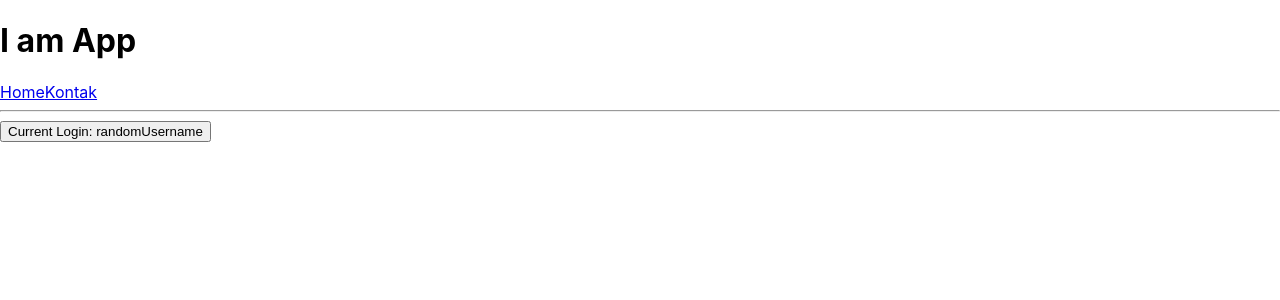
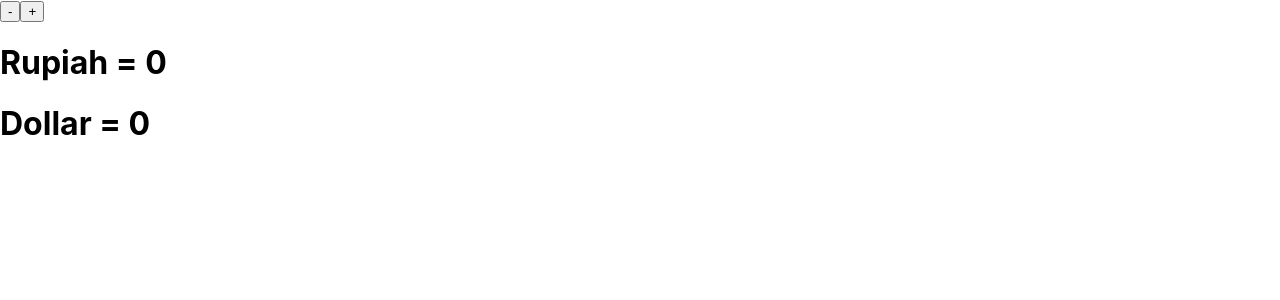
Before and after one commit to rezafikkri/react-component, a React (Create React App) app: page / in a window 1280 px wide. Shown: the top 300 px of the page. Built offline with nearby package versions, Linux system fonts and the light colour scheme.

Commit message:
feat: render props

```diff
--- a/src/App.js
+++ b/src/App.js
@@ -1,56 +1,55 @@
 import React from 'react';
 import './App.css';
 
-// HOC dan Context
-const AuthContext = React.createContext();
+// Render Props
 
-function withAuth(WrappedComponent) {
-  return class extends React.Component {
-    render() {
-      return (
-        <AuthContext.Consumer>
-          {context => <WrappedComponent {...this.props} {...context} />}
-        </AuthContext.Consumer>
-      );
-    }
-  }
-}
-
-class App extends React.Component {
+class Amount extends React.Component {
   constructor(props) {
     super(props);
     this.state = {
-      username: 'randomUsername'
-    };
+      amount: 0
+    }
+  }
+
+  handleOnIncrement = () => {
+    this.setState(state => ({ amount: state.amount + 1 }));
+  }
+
+  handleOnDecrement = () => {
+    this.setState(state => ({ amount: state.amount - 1 }));
   }
 
   render() {
     return (
-      <AuthContext.Provider value={this.state}>
-        <h1>I am App</h1>
-        <Navigation />
-      </AuthContext.Provider>
+      <div>
+        <button type='button' onClick={this.handleOnDecrement}> - </button>
+        <button type='button' onClick={this.handleOnIncrement}> + </button>
+
+        {this.props.render(this.state.amount)}
+      </div>
     );
   }
 }
 
-function Navigation() {
-  return (
-    <nav>
-      <a href="#">Home</a>
-      <a href="/kontak">Kontak</a>
-      <hr />
-      <Button theme="dark" type="warning" />
-    </nav>
-  );
+function Rupiah(props) {
+  return <h1>Rupiah = {props.amount}</h1>;
 }
 
-function ButtonBase(props) {
-  return (
-    <button className={props.theme}>Current Login: {props.username}</button>
-  );
+function Dollar(props) {
+  return <h1>Dollar = {props.amount * 14000}</h1>;
 }
 
-const Button = withAuth(ButtonBase);
+class App extends React.Component {
+  render() {
+    return (
+      <Amount render={amount => (
+        <div>
+          <Rupiah amount={amount} />
+          <Dollar amount={amount} />
+        </div>
+      )} />
+    );
+  }
+}
 
 export default App;
```
